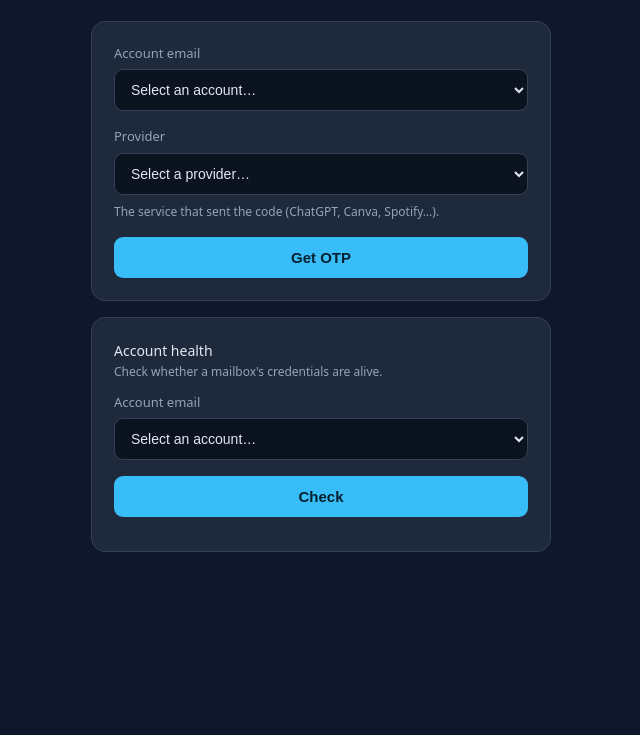
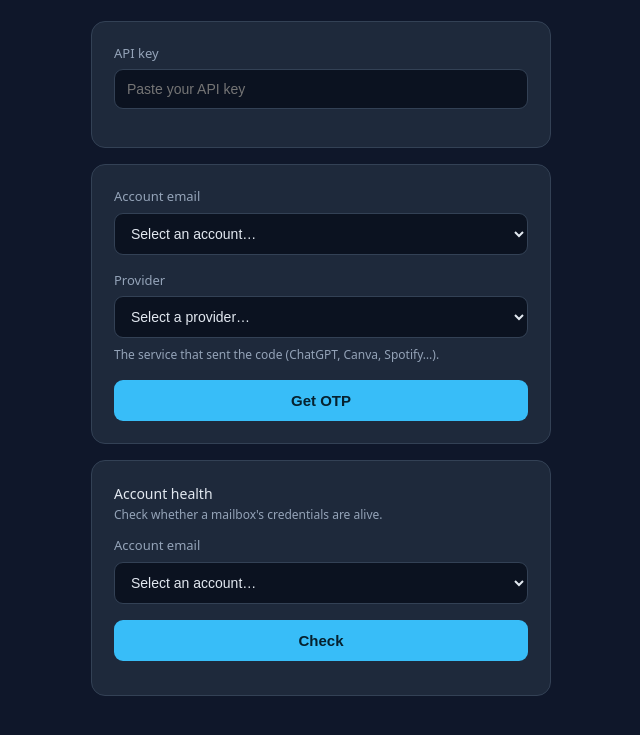
Before and after one commit to ibnuhazar101/otp-bot, a website: page public/index.html in a window 1280 px wide. Shown: the part 105-840 px from the top of the page, without its empty margins (319-959 px from the left). Before the commit the page ends 800 px from the top, so only its background shows below. Drawn offline with Linux system fonts and the light colour scheme; no server answers.

Commit message:
docs+ui: document API key auth/rate limits, add API key field to UI

```diff
--- a/public/index.html
+++ b/public/index.html
@@ -102,6 +102,11 @@
       <h1>OTP Retrieval</h1>
       <p class="sub">Pick a mailbox and pull the latest verification code.</p>
 
+      <div class="card" style="margin-bottom: 16px">
+        <label for="apiKey">API key</label>
+        <input id="apiKey" type="password" autocomplete="off" placeholder="Paste your API key" />
+      </div>
+
       <div class="card">
         <form id="form">
           <label for="email">Account email</label>
@@ -136,6 +141,18 @@
     </div>
 
     <script>
+      // API key lives in sessionStorage only (cleared when the tab closes).
+      const apiKeyInput = document.getElementById("apiKey");
+      apiKeyInput.value = sessionStorage.getItem("otpApiKey") || "";
+      apiKeyInput.addEventListener("change", () => {
+        sessionStorage.setItem("otpApiKey", apiKeyInput.value.trim());
+        loadLists();
+      });
+      function apiFetch(url) {
+        const key = (apiKeyInput.value || "").trim();
+        return fetch(url, { headers: key ? { Authorization: "Bearer " + key } : {} });
+      }
+
       const form = document.getElementById("form");
       const emailInput = document.getElementById("email");
       const providerSelect = document.getElementById("provider");
@@ -144,8 +161,12 @@
 
       // Populate the account dropdowns (main lookup + health check).
       const healthEmailSelect = document.getElementById("healthEmail");
-      fetch("/accounts")
-        .then((r) => r.json())
+      function loadLists() {
+        for (const sel of [emailInput, healthEmailSelect, providerSelect]) {
+          while (sel.options.length > 1) sel.remove(1);
+        }
+      apiFetch("/accounts")
+        .then((r) => (r.ok ? r.json() : Promise.reject(r.status)))
         .then((d) => {
           for (const email of d.accounts || []) {
             for (const select of [emailInput, healthEmailSelect]) {
@@ -159,8 +180,8 @@
         .catch(() => {});
 
       // Populate the provider dropdown.
-      fetch("/providers")
-        .then((r) => r.json())
+      apiFetch("/providers")
+        .then((r) => (r.ok ? r.json() : Promise.reject(r.status)))
         .then((d) => {
           for (const p of d.providers || []) {
             const opt = document.createElement("option");
@@ -170,6 +191,8 @@
           }
         })
         .catch(() => {});
+      }
+      loadLists();
 
       form.addEventListener("submit", (e) => {
         e.preventDefault();
@@ -192,7 +215,7 @@
         const url = "/otp/" + encodeURIComponent(email) + "?provider=" + encodeURIComponent(provider);
 
         try {
-          const res = await fetch(url, { headers: { "X-Requester": "web-ui" } });
+          const res = await apiFetch(url);
           const body = await res.json();
           if (res.ok) {
             showCode(body);
@@ -259,7 +282,7 @@
         healthBtn.textContent = "Checking…";
         healthResult.innerHTML = '<div class="status"><span class="spinner"></span>Checking…</div>';
         try {
-          const res = await fetch("/accounts/" + encodeURIComponent(email) + "/health");
+          const res = await apiFetch("/accounts/" + encodeURIComponent(email) + "/health");
           const a = await res.json();
           if (!res.ok) {
             healthResult.innerHTML = '<div class="err">' + escapeHtml(a.error || "Check failed.") + "</div>";
```
Also changed, not shown: README.md.
